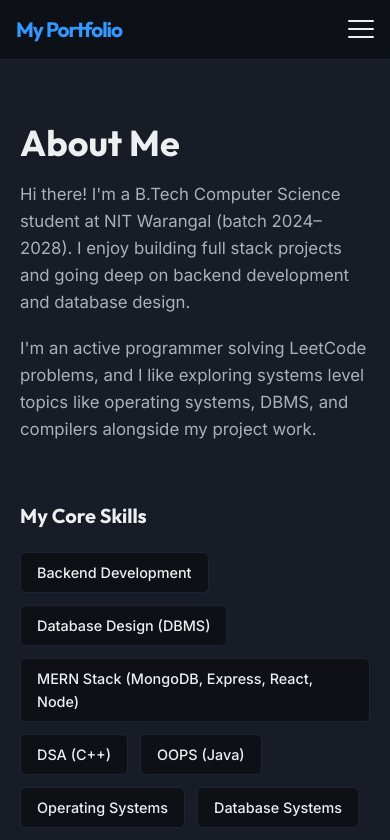
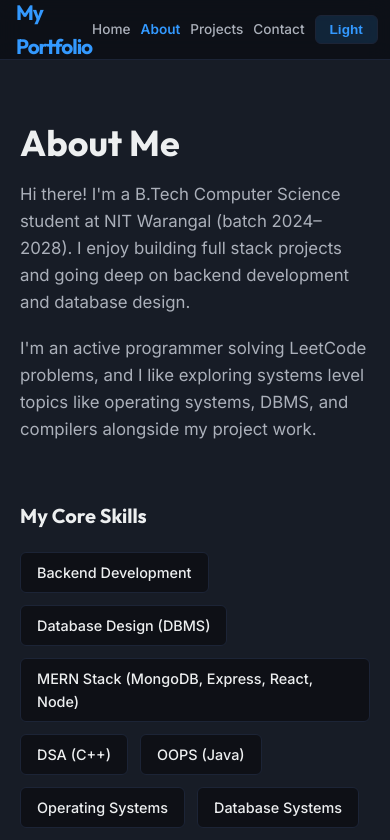
Before and after one commit to 24CSB0B07/portfolio-react, a React (Vite) app: page /about in a window 390 px wide. Shown: the top 840 px of the page. Built offline with nearby package versions, Linux system fonts and the light colour scheme.

Commit message:
Updated Files

```diff
--- a/src/components/Navbar.jsx
+++ b/src/components/Navbar.jsx
@@ -1,48 +1,18 @@
-import React, { useState, useEffect } from 'react';
+import React from 'react';
 import { NavLink } from 'react-router-dom';
 
 export default function Navbar({ theme, toggleTheme }) {
-  const [isOpen, setIsOpen] = useState(false);
-
-  useEffect(() => {
-    const handleResize = () => {
-      if (window.innerWidth > 768) {
-        setIsOpen(false);
-      }
-    };
-    window.addEventListener('resize', handleResize);
-    return () => {
-      window.removeEventListener('resize', handleResize);
-    };
-  }, []);
-
-  const toggleMenu = () => {
-    setIsOpen(!isOpen);
-  };
-
   return (
     <header className="header">
       <div className="header-container">
         <NavLink to="/" className="logo">My Portfolio</NavLink>
 
-        <button
-          className={`mobile-nav-toggle ${isOpen ? 'open' : ''}`}
-          onClick={toggleMenu}
-          aria-label="Toggle navigation menu"
-          aria-expanded={isOpen}
-        >
-          <span className="bar"></span>
-          <span className="bar"></span>
-          <span className="bar"></span>
-        </button>
-
-        <nav className={`navbar ${isOpen ? 'active' : ''}`} id="navbar">
+        <nav className="navbar" id="navbar">
           <ul>
             <li>
               <NavLink
                 to="/"
                 className={({ isActive }) => `nav-link ${isActive ? 'active' : ''}`}
-                onClick={() => setIsOpen(false)}
               >
                 Home
               </NavLink>
@@ -51,7 +21,6 @@ export default function Navbar({ theme, toggleTheme }) {
               <NavLink
                 to="/about"
                 className={({ isActive }) => `nav-link ${isActive ? 'active' : ''}`}
-                onClick={() => setIsOpen(false)}
               >
                 About
               </NavLink>
@@ -60,7 +29,6 @@ export default function Navbar({ theme, toggleTheme }) {
               <NavLink
                 to="/projects"
                 className={({ isActive }) => `nav-link ${isActive ? 'active' : ''}`}
-                onClick={() => setIsOpen(false)}
               >
                 Projects
               </NavLink>
@@ -69,7 +37,6 @@ export default function Navbar({ theme, toggleTheme }) {
               <NavLink
                 to="/contact"
                 className={({ isActive }) => `nav-link ${isActive ? 'active' : ''}`}
-                onClick={() => setIsOpen(false)}
               >
                 Contact
               </NavLink>
--- a/src/index.css
+++ b/src/index.css
@@ -174,71 +174,22 @@ ul {
     border-radius: var(--radius-sm);
 }
 
-
-.mobile-nav-toggle {
-    display: none;
-    flex-direction: column;
-    justify-content: space-between;
-    width: 26px;
-    height: 18px;
-    background: transparent;
-    border: none;
-    cursor: pointer;
-    z-index: 1010;
-    padding: 0;
+@media (max-width: 768px) {
+    .navbar ul {
+        gap: 16px;
+    }
 }
 
-.mobile-nav-toggle .bar {
-    width: 100%;
-    height: 2px;
-    background-color: var(--text-white);
-    border-radius: 4px;
-    transition: all var(--transition-normal);
-}
-
-@media (max-width: 768px) {
-    .mobile-nav-toggle {
-        display: flex;
+@media (max-width: 480px) {
+    .navbar ul {
+        gap: 10px;
     }
-
-    .navbar {
-        position: fixed;
-        top: 0;
-        right: -100%;
-        width: 260px;
-        height: 100vh;
-        background-color: var(--bg-card);
-        border-left: 1px solid var(--border-color);
-        padding: 100px 24px 40px;
-        transition: right var(--transition-normal);
-        box-shadow: -10px 0 30px rgba(0, 0, 0, 0.15);
+    .nav-link {
+        font-size: 0.85rem;
     }
-
-    .navbar.active {
-        right: 0;
-    }
-
-    .navbar ul {
-        flex-direction: column;
-        align-items: flex-start;
-        gap: 24px;
-        width: 100%;
-    }
-
     .theme-toggle-btn {
-        width: 100%;
-        justify-content: center;
-    }
-
-
-    .mobile-nav-toggle.open .bar:nth-child(1) {
-        transform: translateY(8px) rotate(45deg);
-    }
-    .mobile-nav-toggle.open .bar:nth-child(2) {
-        opacity: 0;
-    }
-    .mobile-nav-toggle.open .bar:nth-child(3) {
-        transform: translateY(-8px) rotate(-45deg);
+        padding: 4px 10px;
+        font-size: 0.8rem;
     }
 }
 
```
Also changed, not shown: 5 other files (tests, documents, lock files or other folders).
